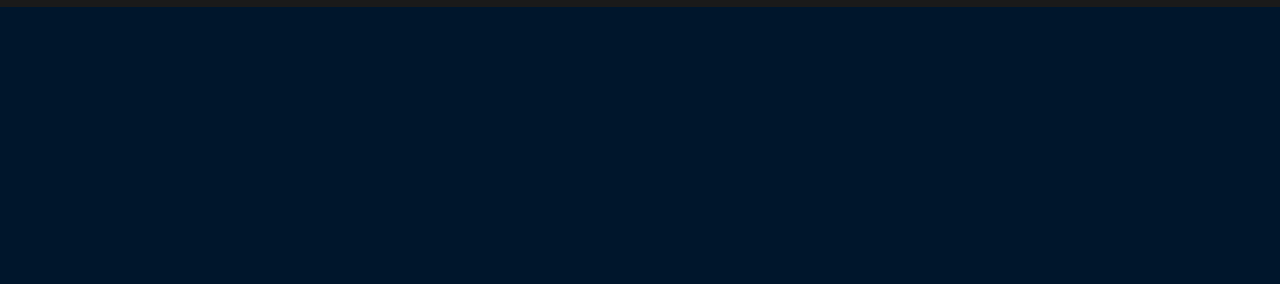
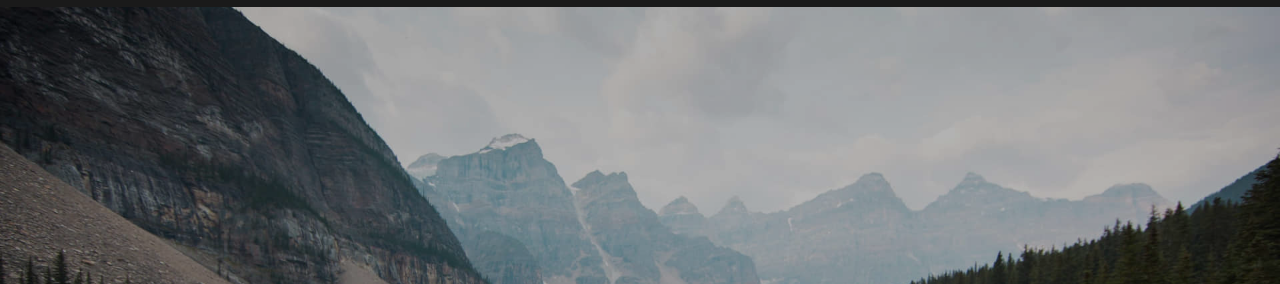
Before and after one commit to rishi32108/trekking-website, a plain HTML site: page index.html in a window 1280 px wide. Shown: the part 151-435 px from the top of the page. Drawn offline with Linux system fonts and the light colour scheme.

Commit message:
Add files via upload

```diff
--- a/styles.css
+++ b/styles.css
@@ -178,7 +178,7 @@ body {
 /* Home Section Styling */
 .banner {
     position: relative; /* Relative positioning to add overlay */
-    background-image: url('images/home-bg.jpg'); /* Path to your image */
+    background-image: url('home-bg.jpg'); /* Path to your image */
     background-size: cover; /* Ensures the image covers the full area */
     background-position: center; /* Centers the image */
     height: 25vh; /* Full height of the viewport */
```
